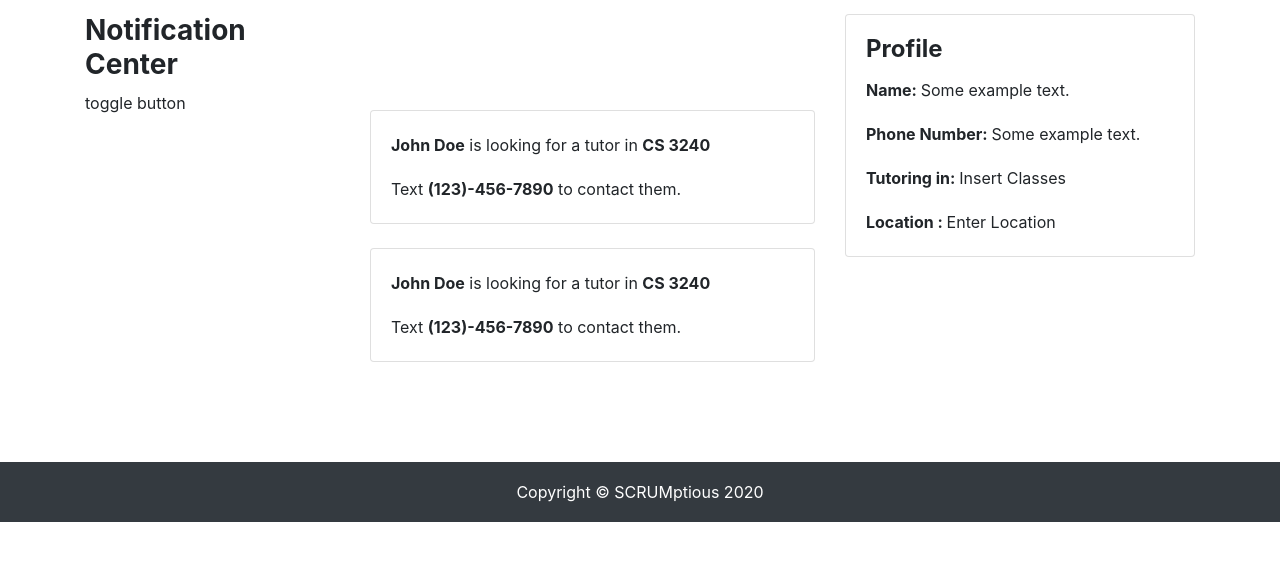
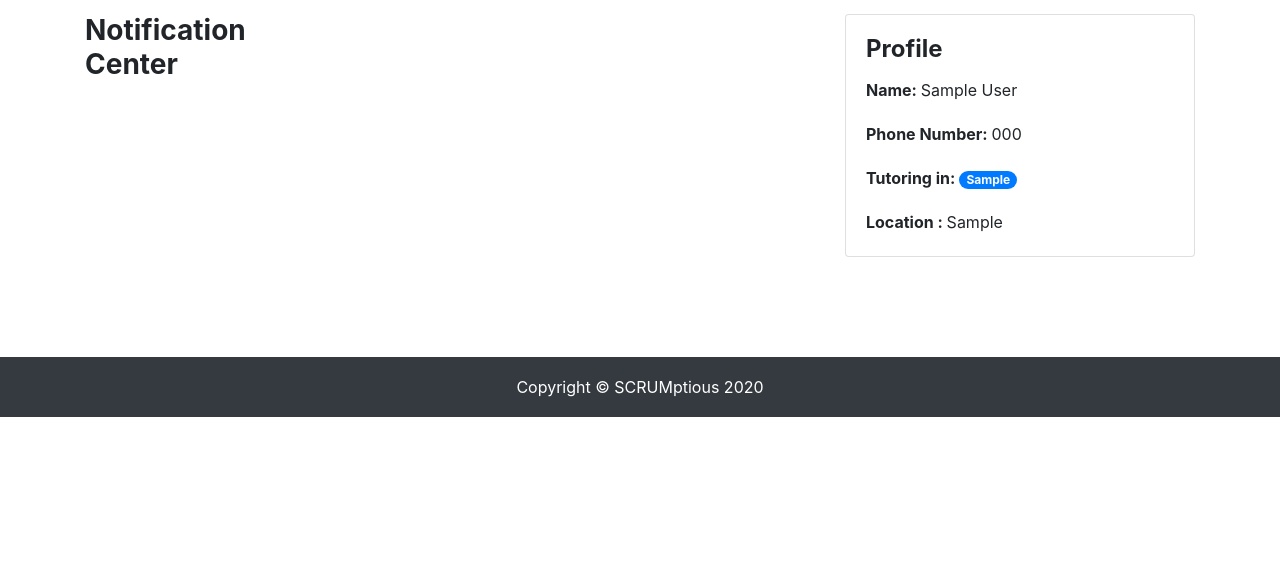
Before and after one commit to msb5pe/quick_tutor, a Django app: page /home/ in a window 1280 px wide. Shown: the part 110-671 px from the top of the page. Run offline with Django 3.2, Linux system fonts and the light colour scheme; a user stored in the database is signed in; tables that the repository leaves empty hold one stand-in row (values such as "Sample post"); parts of the project's set-up code (start-up, migrations or seed data) failed here and were passed over; some libraries are stand-ins or nearby versions.

Commit message:
Notifications now work as MVP intended

```diff
--- a/home/templates/home/dashboard.html
+++ b/home/templates/home/dashboard.html
@@ -13,7 +13,6 @@
           <div class="col-lg-3">
               <h3>Notification Center</h3>
               <!-- Insert toggle button here -->
-              <p>toggle button</p>
           </div>
           <!-- End of Title and toggle -->
 
@@ -24,20 +23,14 @@
 
             <!-- Start of hard coded notifications -->
             <br>
-            <div class="card">
+            {% for student in same_location %}
+            <div class="card" id="{{student.user.username}}">
                <div class="card-body">
-                <p class="card-text"><b>John Doe</b> is looking for a tutor in <b>CS 3240</b></b></p>
-                <p class="card-text">Text <b>(123)-456-7890</b> to contact them.</p>
+                <p class="card-text"><b>{{student.user.first_name}} {{student.user.last_name}}</b> is looking for a tutor in <b>{{student.classes}}</b></b></p>
+                <p class="card-text"> <b>Text {{student.phone}}</b> to contact them.</p>
                </div>
             </div>
-
-            <br>
-            <div class="card">
-               <div class="card-body">
-                <p class="card-text"><b>John Doe</b> is looking for a tutor in <b>CS 3240</b></b></p>
-                <p class="card-text">Text <b>(123)-456-7890</b> to contact them.</p>
-               </div>
-            </div>
+            {% endfor %}
             <!-- End of hard coded notifications -->
           </div>
           <!-- End of Online Tutors -->
@@ -49,10 +42,14 @@
               <div class="card-body">
                 <h4 class="card-title">Profile</h4>
                 <!-- Insert user's profile info here -->
-                <p class="card-text"><b>Name: </b>Some example text.</p>
-                <p class="card-text"><b>Phone Number: </b>Some example text.</p>
-                <p class="card-text"><b>Tutoring in: </b>Insert Classes</p>
-                <p class="card-text"><b>Location : </b>Enter Location</p>
+                <p class="card-text"><b>Name: </b>{{userprofile.user.first_name}} {{userprofile.user.last_name}}</p>
+                <p class="card-text"><b>Phone Number: </b>{{userprofile.phone}}</p>
+                <p class="card-text"><b>Tutoring in: </b>
+                  {% for class in classes %}
+                  <span class="badge badge-primary badge-pill">{{class}}</span>
+                  {% endfor %}
+                </p>
+                <p class="card-text"><b>Location : </b>{{userprofile.location}}</p>
 
               </div>
             </div>
--- a/home/urls.py
+++ b/home/urls.py
@@ -6,7 +6,5 @@ app_name = 'home'
 
 
 urlpatterns = [
-    # path('', include('social_django.urls', namespace='social')),
-    # path('', views.IndexView.as_view(), name='index'),
     path('', views.index, name='index'),
 ]
--- a/home/views.py
+++ b/home/views.py
@@ -8,15 +8,20 @@ from django.views import generic
 
 UserProfile = apps.get_model('login', 'UserProfile')
 
-# Create your views here.
 def find_user(u):
     return UserProfile.objects.filter(user=u)[0]
 
 
 def index(request):
-    onlineProfiles = get_current_profiles(request.user)
-    onlineSameLocation = get_same_location(request.user.userprofile.location, onlineProfiles)
-    return render(request, 'home/dashboard.html')
+    user_profile = find_user(request.user)
+    if(user_profile.is_tutor):
+        #online_profiles = get_current_profiles(request.user)
+        same_location = get_students_only(get_same_location(request.user.userprofile.location, UserProfile.objects.all()))
+        payload = {'userprofile':user_profile, 'same_location':same_location, 'classes':user_profile.classes.split(',')}
+        return render(request, 'home/dashboard.html', payload)
+    else:
+        #Notif page
+        return HttpResponse("Waiting for tutor....")
 
 
 # Gets online users
@@ -28,7 +33,7 @@ def get_current_users():
         user_id_list.append(data.get('_auth_user_id', None))
     # Query all logged in users based on id list
     return User.objects.filter(id__in=user_id_list)
-    # return UserProfile.objects.filter(id__in=user_id_list)
+    #return UserProfile.objects.filter(id__in=user_id_list)
 
 def get_current_profiles(user):
     onlineUsers = get_current_users()
@@ -43,6 +48,14 @@ def get_same_location(location, profiles):
             profiles.remove(profile)
     return profiles
 
+def get_students_only(users):
+    ret_ary = []
+    for u in users:
+        if(not u.is_tutor):
+            ret_ary.append(u)
+    return ret_ary
+
+
 
 # onlineProfiles = get_current_profiles(request.user)
 # onlineSameLocation = get_same_location(request.user.userprofile.location, onlineProfiles)
--- a/login/views.py
+++ b/login/views.py
@@ -51,7 +51,8 @@ def home_redirect(request):
     # location = Location.get(pk=request.POST['location'])
     cls_str = classes[0]
     for c in classes[1:]:
-        cls_str = cls_str + "," + c
+        if (c != ""):
+            cls_str = cls_str + "," + c
     user_profile.classes = cls_str
     user_profile.location = location
     user_profile.save()
--- a/quicktutor/settings.py
+++ b/quicktutor/settings.py
@@ -135,6 +135,7 @@ DATABASES = {}
 DATABASES['default'] = dj_database_url.config(conn_max_age=600)
 
 
+
 # Password validation
 # https://docs.djangoproject.com/en/3.0/ref/settings/#auth-password-validators
 
```
Also changed, not shown: class_handler.py (+17 -1 lines), login/templates/login/index.html (+7 -8 lines), requirements-travis.txt (deleted, +0 -27 lines), .travis.yml, 1 other file.
